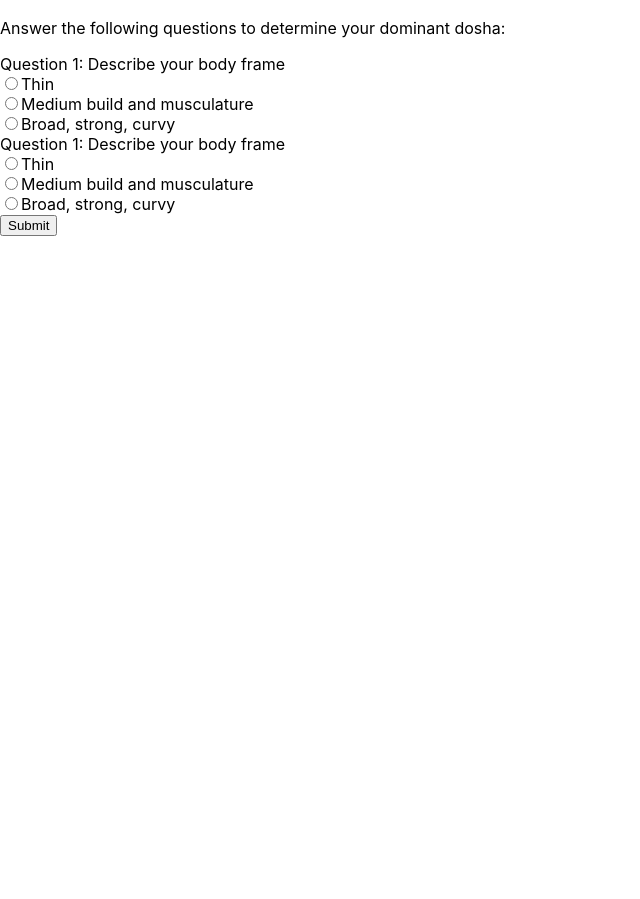
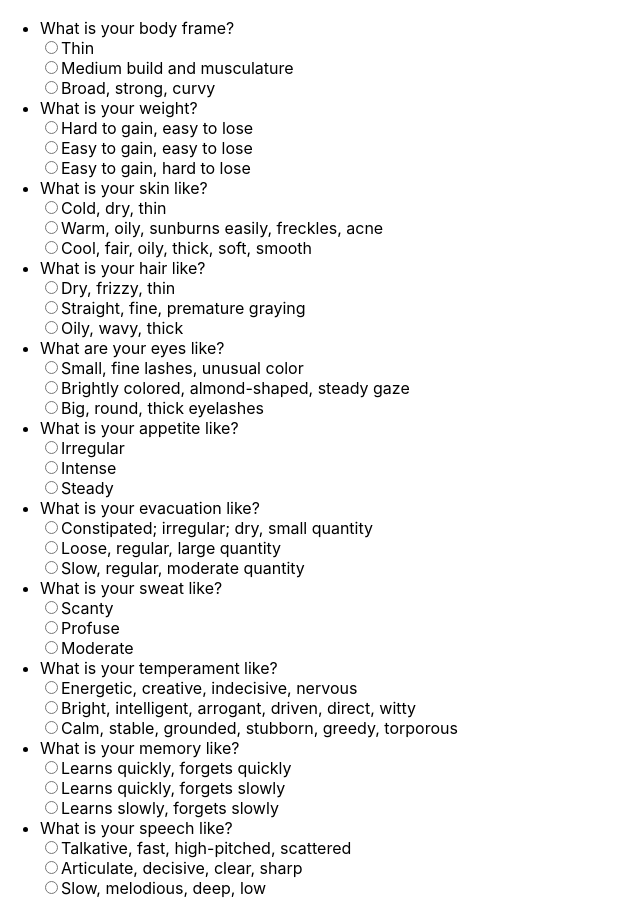
Before and after one commit to thekhyatigandhi/Atman-Ayurveda, a React (Create React App) app: page /know-your-dosha in a window 1280 px wide. Shown: the part 180-1079 px from the top of the page, without its empty margins (0-640 px from the left). Before the commit the page ends 800 px from the top, so only its background shows below. Built offline with nearby package versions, Linux system fonts and the light colour scheme.

Commit message:
updated know your dosha with logic

```diff
--- a/src/pages/KnowYourDosha.js
+++ b/src/pages/KnowYourDosha.js
@@ -1,174 +1,175 @@
 import React, { useState } from "react";
 
-function KnowYourDosha() {
-  // State to store user's responses to the questionnaire
-  const [responses, setResponses] = useState({
-    q1: "",
-    q2: "",
-    q3: "",
-    q4: "",
-    q5: "",
-    q6: "",
-    q7: "",
-    q8: "",
-    q9: "",
-    q10: "",
-    q11: "",
-    q12: "",
-    q13: "",
-    q14: "",
-  });
+const DOSHAS = ["Vata Dosha", "Pitta Dosha", "Kapha Dosha"];
 
-  // State to store the dosha result
-  const [doshaResult, setDoshaResult] = useState("");
+const doshaDescriptions = [
+  "Achieving Vata balance is all about embracing a harmonious lifestyle. Start by indulging in foods that warm your body and nourish your soul with their moist, cooked goodness. Sweet, sour, and salty flavors are your allies in this journey. Don't forget the daily self-pampering ritual with vata-balancing oils like soothing sesame or almond oil. The key to success lies in crafting your daily routines thoughtfully, incorporating regular meals, exercise, meditation, and a consistent sleep schedule. On the flip side, steer clear of the chaotic and the chilly, ditch those erratic schedules, avoid excessive travel, and give your sensory receptors a break from the constant buzz of smartphones, TV, and tablets. As for exercise, opt for activities that keep you in motion – cycling, running, walking, yoga, and the flowing grace of tai chi. Balancing Vata is not just a practice; it's a way of life that nourishes your body and mind.",
+  "Discovering the art of Pitta balance is like uncovering the secrets of a well-tuned symphony. Start by embracing foods that not only nourish but refresh your senses, making sure to keep overheating at bay. Let your palate indulge in the divine flavors of sweet, bitter, and astringent tastes. The coolness of body and mind becomes your mantra – avoid overheating, say no to stimulants, and steer clear of acidic foods. Within this harmony, weave in regular, moderate exercise that isn't a competition but a celebration of your well-being. And don't forget the soothing balm of meditation, nature walks, and moments of self-care in your daily rhythm. For the spirited Pitta souls, remember to keep your exercise cool, avoiding those scorching heatwaves. Engaging in team sports not only keeps you fit but also feeds your competitive spirit, aligning perfectly with your dynamic nature. Balancing Pitta isn't just a journey; it's an exhilarating dance of self-care and vitality.",
+  "Balancing Kapha, the key lies in cultivating a lifestyle that harmonizes your energies. Imagine savoring meals that are light, warm, and lovingly cooked, with flavors that dance on your taste buds, embracing pungent, bitter, and astringent tastes. Exercise becomes your daily companion, but don't shy away from spicing up your fitness routine with variety. Rise with the sun, as early mornings hold the promise of renewed vitality, and wave goodbye to those tempting daytime naps. Your meals follow a delightful rhythm, with a lighter start and a hearty crescendo at lunchtime. Now, for the Kapha folks, exercise is a social affair, where cardio and weight-resistance workouts create a dynamic blend, ensuring you stay enthused. The best part? Any form of movement keeps your vitality thriving, weaving a lively, well-rounded tapestry of life. Balancing Kapha isn't a chore; it's a thrilling journey to vitality.",
+];
 
-  // Function to calculate the dosha based on user's responses
-  const calculateDosha = () => {
-    // Extract responses
-    const { q1, q2, q3, q4, q5, q6, q7, q8, q9, q10, q11, q12, q13, q14 } =
-      responses;
+const KnowYourDosha = () => {
+  const [questions, setQuestions] = useState([
+    {
+      question: "What is your body frame?",
+      answers: ["Thin", "Medium build and musculature", "Broad, strong, curvy"],
+    },
+    {
+      question: "What is your weight?",
+      answers: [
+        "Hard to gain, easy to lose",
+        "Easy to gain, easy to lose",
+        "Easy to gain, hard to lose",
+      ],
+    },
+    {
+      question: "What is your skin like?",
+      answers: [
+        "Cold, dry, thin",
+        "Warm, oily, sunburns easily, freckles, acne",
+        "Cool, fair, oily, thick, soft, smooth",
+      ],
+    },
+    {
+      question: "What is your hair like?",
+      answers: [
+        "Dry, frizzy, thin",
+        "Straight, fine, premature graying",
+        "Oily, wavy, thick",
+      ],
+    },
+    {
+      question: "What are your eyes like?",
+      answers: [
+        "Small, fine lashes, unusual color",
+        "Brightly colored, almond-shaped, steady gaze",
+        "Big, round, thick eyelashes",
+      ],
+    },
+    {
+      question: "What is your appetite like?",
+      answers: ["Irregular", "Intense", "Steady"],
+    },
+    {
+      question: "What is your evacuation like?",
+      answers: [
+        "Constipated; irregular; dry, small quantity",
+        "Loose, regular, large quantity",
+        "Slow, regular, moderate quantity",
+      ],
+    },
+    {
+      question: "What is your sweat like?",
+      answers: ["Scanty", "Profuse", "Moderate"],
+    },
+    {
+      question: "What is your temperament like?",
+      answers: [
+        "Energetic, creative, indecisive, nervous",
+        "Bright, intelligent, arrogant, driven, direct, witty",
+        "Calm, stable, grounded, stubborn, greedy, torporous",
+      ],
+    },
+    {
+      question: "What is your memory like?",
+      answers: [
+        "Learns quickly, forgets quickly",
+        "Learns quickly, forgets slowly",
+        "Learns slowly, forgets slowly",
+      ],
+    },
+    {
+      question: "What is your speech like?",
+      answers: [
+        "Talkative, fast, high-pitched, scattered",
+        "Articulate, decisive, clear, sharp",
+        "Slow, melodious, deep, low",
+      ],
+    },
+    {
+      question: "What climate do you dislike?",
+      answers: ["Cold and dry", "Heat and humidity", "Damp/cool"],
+    },
+    {
+      question: "What kind of activity do you enjoy?",
+      answers: [
+        "Restless and active; social",
+        "Competitive, intense",
+        "Calm; likes leisurely activity",
+      ],
+    },
+    {
+      question: "What is your attitude to routine?",
+      answers: [
+        "Dislikes routine, enjoys variety",
+        "Likes planning and organizing",
+        "Enjoys routine",
+      ],
+    },
+  ]);
 
-    // Sample dosha calculation logic (simplified)
-    // Replace with your actual dosha calculation logic
-    // This example uses a simple count of each option
-    const counts = {
-      Vata: 0,
-      Pitta: 0,
-      Kapha: 0,
-    };
+  const [answers, setAnswers] = useState(Array(questions.length).fill(0));
 
-    // Count the responses for each dosha
-    const doshaQuestions = [
-      q1,
-      q2,
-      q3,
-      q4,
-      q5,
-      q6,
-      q7,
-      q8,
-      q9,
-      q10,
-      q11,
-      q12,
-      q13,
-      q14,
-    ];
-    doshaQuestions.forEach((response) => {
-      counts[response]++;
-    });
-
-    // Determine the dominant dosha based on counts (simplified logic)
-    if (counts.Vata > counts.Pitta && counts.Vata > counts.Kapha) {
-      setDoshaResult("Vata Dosha");
-    } else if (counts.Pitta > counts.Vata && counts.Pitta > counts.Kapha) {
-      setDoshaResult("Pitta Dosha");
-    } else {
-      setDoshaResult("Kapha Dosha");
-    }
+  const handleAnswerChange = (questionIndex, answerIndex) => {
+    const newAnswers = [...answers];
+    newAnswers[questionIndex] = answerIndex;
+    setAnswers(newAnswers);
   };
 
-  // Function to handle user's responses
-  const handleQuestionnaireSubmit = () => {
-    calculateDosha();
+  const calculateDosha = () => {
+    const doshaCounts = [0, 0, 0];
+
+    for (const answerIndex of answers) {
+      doshaCounts[answerIndex]++;
+    }
+
+    const maxDoshaIndex = doshaCounts.indexOf(Math.max(...doshaCounts));
+    return DOSHAS[maxDoshaIndex];
   };
 
+  const [dosha, setDosha] = useState("");
+  const [doshaDescription, setDoshaDescription] = useState("");
+
+  const handleSubmit = () => {
+    const dominantDosha = calculateDosha();
+    setDosha(dominantDosha);
+    setDoshaDescription(doshaDescriptions[DOSHAS.indexOf(dominantDosha)]);
+  };
   return (
     <div>
       <h1>Know Your Dosha</h1>
-      {doshaResult ? (
-        // Display dosha result
+      <ul>
+        {questions.map((question, index) => (
+          <li key={index}>
+            {question.question}
+            {question.answers.map((answer, answerIndex) => (
+              <div key={answerIndex}>
+                <input
+                  type="radio"
+                  id={`question${index}answer${answerIndex}`}
+                  name={`question${index}`}
+                  value={answerIndex}
+                  onChange={() => handleAnswerChange(index, answerIndex)}
+                />
+                <label htmlFor={`question${index}answer${answerIndex}`}>
+                  {answer}
+                </label>
+              </div>
+            ))}
+          </li>
+        ))}
+      </ul>
+      <button onClick={handleSubmit}>Submit</button>
+      {dosha && (
         <div>
           <h2>Your Dominant Dosha:</h2>
-          <p>{doshaResult}</p>
-        </div>
-      ) : (
-        // Display questionnaire
-        <div>
-          <p>
-            Answer the following questions to determine your dominant dosha:
-          </p>
-          <form>
-            {/* Question 1 */}
-            <div>
-              <label>Question 1: Describe your body frame</label>
-              <div>
-                <input
-                  type="radio"
-                  id="q1a"
-                  name="q1"
-                  value="A"
-                  onChange={() => setResponses({ ...responses, q1: "A" })}
-                />
-                <label htmlFor="q1a">Thin</label>
-              </div>
-              <div>
-                <input
-                  type="radio"
-                  id="q1b"
-                  name="q1"
-                  value="B"
-                  onChange={() => setResponses({ ...responses, q1: "B" })}
-                />
-                <label htmlFor="q1b">Medium build and musculature</label>
-              </div>
-              <div>
-                <input
-                  type="radio"
-                  id="q1c"
-                  name="q1"
-                  value="C"
-                  onChange={() => setResponses({ ...responses, q1: "C" })}
-                />
-                <label htmlFor="q1c">Broad, strong, curvy</label>
-              </div>
-            </div>
-
-            {/* Repeat similar structures for the other questions (q2, q3, q4, q5, q6, q7, q8, q9, q10, q11, q12, q13, q14) */}
-            {/* Each question should have a set of radio buttons for user selection */}
-
-            <div>
-              <label>Question 1: Describe your body frame</label>
-              <div>
-                <input
-                  type="radio"
-                  id="q1a"
-                  name="q1"
-                  value="A"
-                  onChange={() => setResponses({ ...responses, q1: "A" })}
-                />
-                <label htmlFor="q1a">Thin</label>
-              </div>
-              <div>
-                <input
-                  type="radio"
-                  id="q1b"
-                  name="q1"
-                  value="B"
-                  onChange={() => setResponses({ ...responses, q1: "B" })}
-                />
-                <label htmlFor="q1b">Medium build and musculature</label>
-              </div>
-              <div>
-                <input
-                  type="radio"
-                  id="q1c"
-                  name="q1"
-                  value="C"
-                  onChange={() => setResponses({ ...responses, q1: "C" })}
-                />
-                <label htmlFor="q1c">Broad, strong, curvy</label>
-              </div>
-            </div>
-
-            <button type="button" onClick={handleQuestionnaireSubmit}>
-              Submit
-            </button>
-          </form>
+          <p>{dosha}</p>
+          <h2>How To Balance Your {dosha}:</h2>
+          <p>{doshaDescription}</p>
         </div>
       )}
     </div>
   );
-}
+};
 
 export default KnowYourDosha;
```
